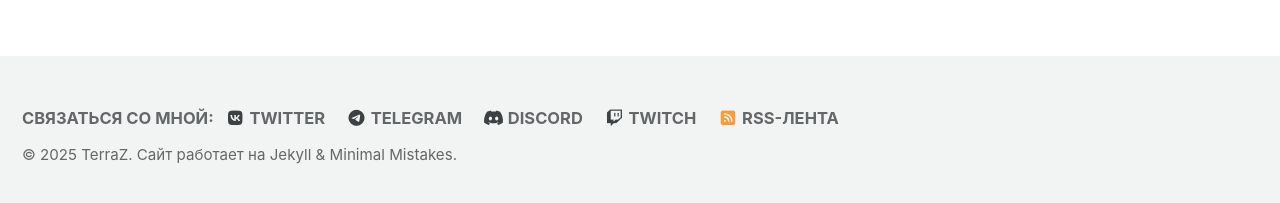
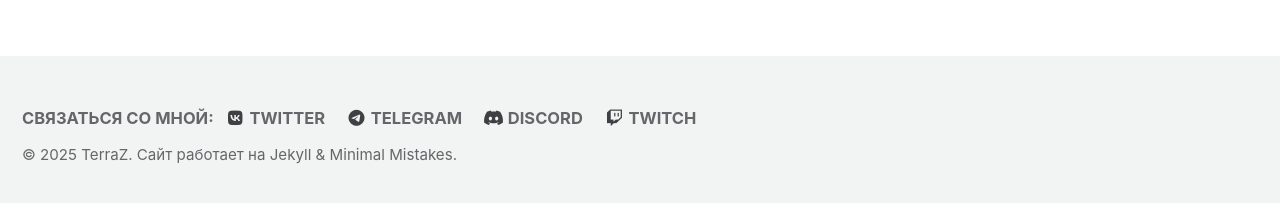
Before and after one commit to TerraZ-Team/fun.terraz.ru, a Jekyll site: the page built from index.html, in a window 1280 px wide. Shown: the part 689-892 px from the top of the page. Built offline with Jekyll 4.4.1, drawn with Linux system fonts in a browser that asks for light colours; cached includes are drawn as plain includes; the list of posts is cut into pages by our own code.

Commit message:
Update _config.yml

```diff
--- a/_config.yml
+++ b/_config.yml
@@ -43,7 +43,7 @@ comments:
     # https://developers.facebook.com/docs/plugins/comments
     appid                :
     num_posts            : # 5 (default)
-    colorscheme          : # "light" (default), "dark"
+    colorscheme          : "dark"# "light" (default), "dark"
   utterances:
     theme                : # "github-light" (default), "github-dark"
     issue_term           : # "pathname" (default)
@@ -67,7 +67,7 @@ reCaptcha:
   secret                 :
 atom_feed:
   path                   : # blank (default) uses feed.xml
-  hide                   : # true, false (default)
+  hide                   : true# true, false (default)
 search                   : # true, false (default)
 search_full_content      : # true, false (default)
 search_provider          : # lunr (default), algolia, google
```
